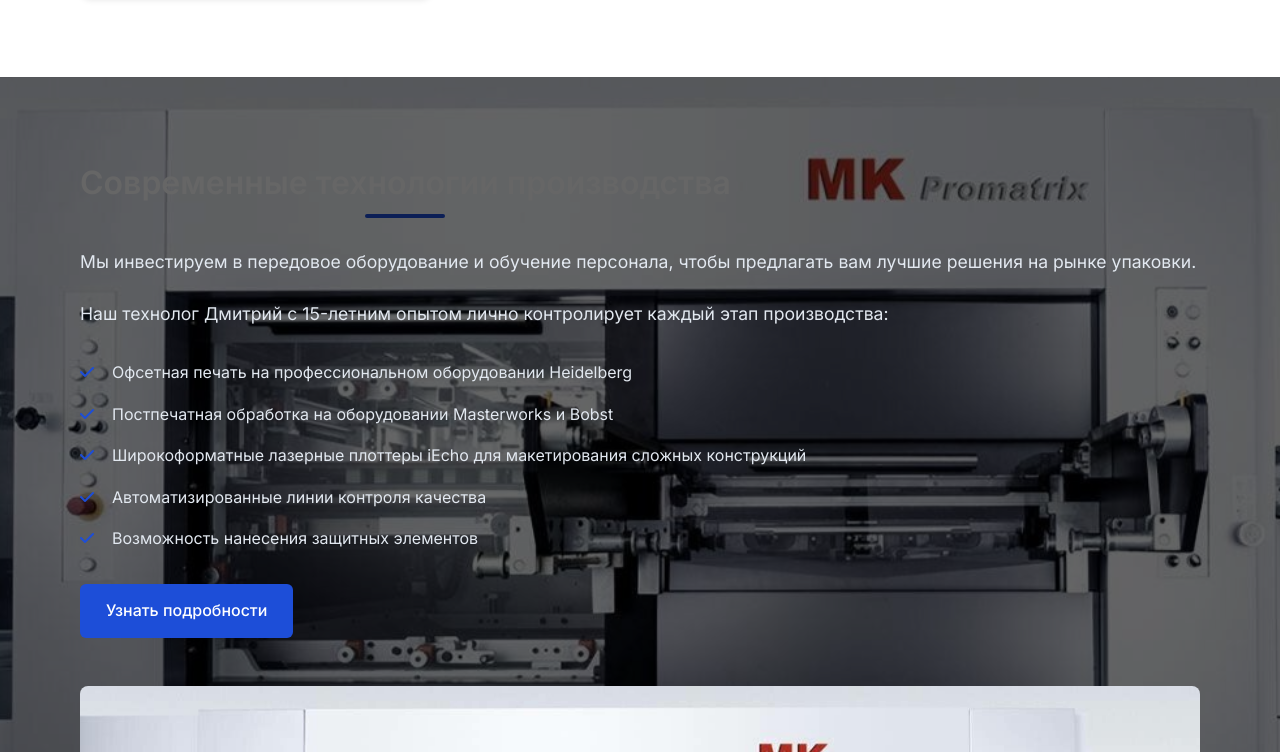
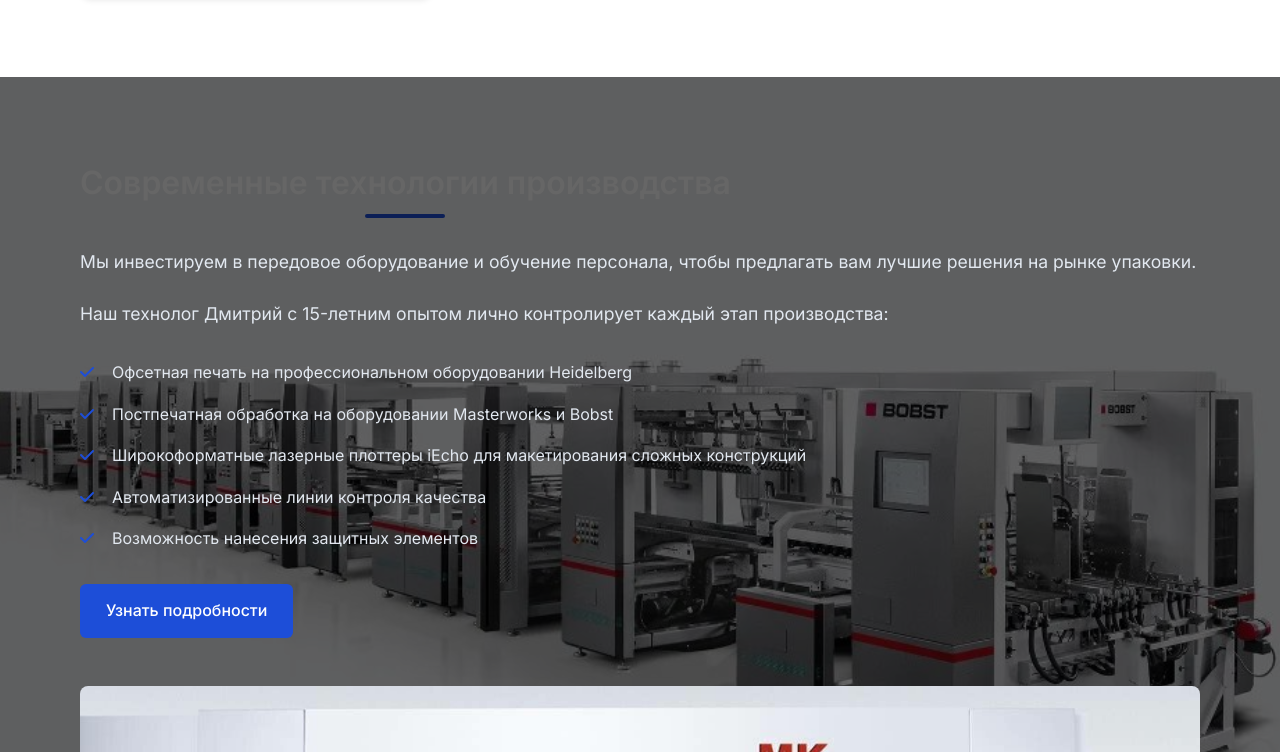
Before and after one commit to VladimirKostrovaya/DDPACKAGING2, a plain HTML site: page index.html in a window 1280 px wide. Shown: the part 2028-2780 px from the top of the page. Drawn offline with Linux system fonts and the light colour scheme.

Commit message:
Update index.html

```diff
--- a/index.html
+++ b/index.html
@@ -286,7 +286,7 @@
 
     /* Технологии с фоном */
     .tech {
-      background: url('4.jpeg') no-repeat center center fixed;
+      background: url('6.jpeg') no-repeat center center fixed;
       background-size: cover;
       color: white;
       position: relative;
```
